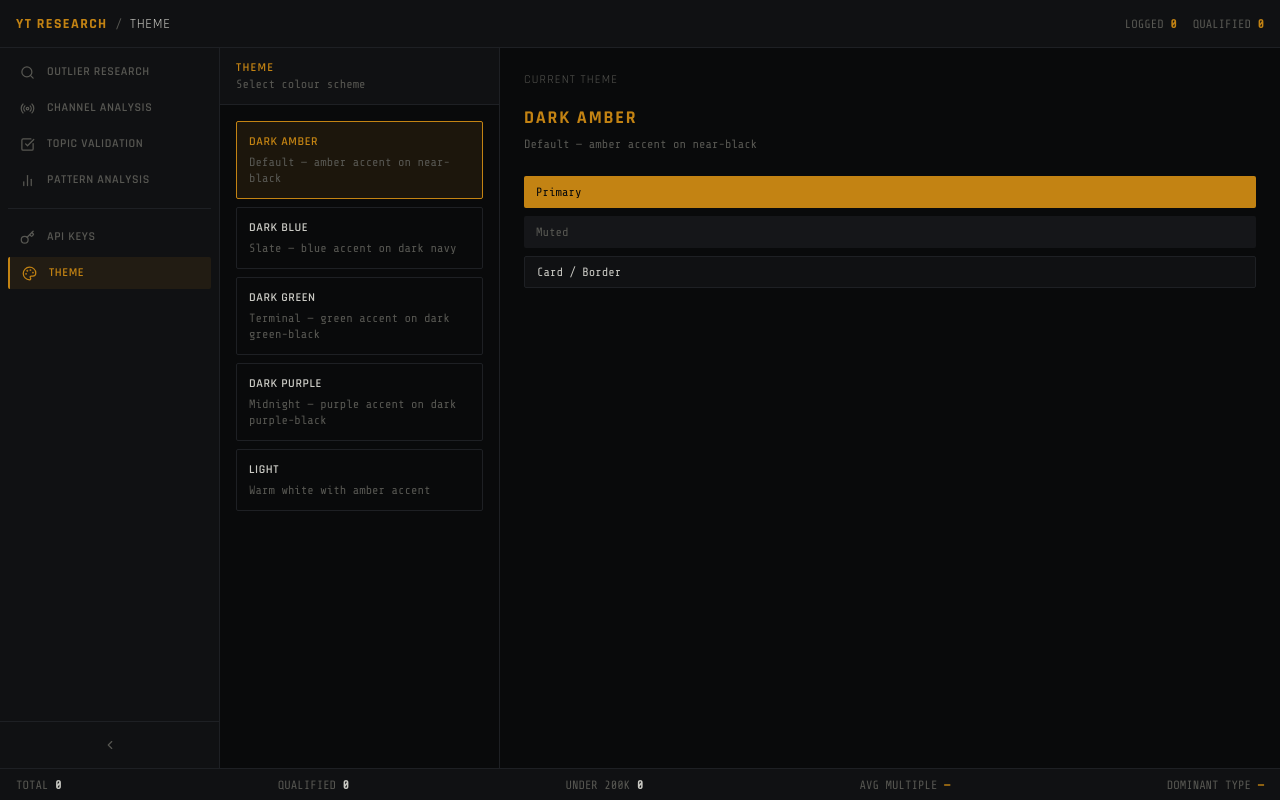
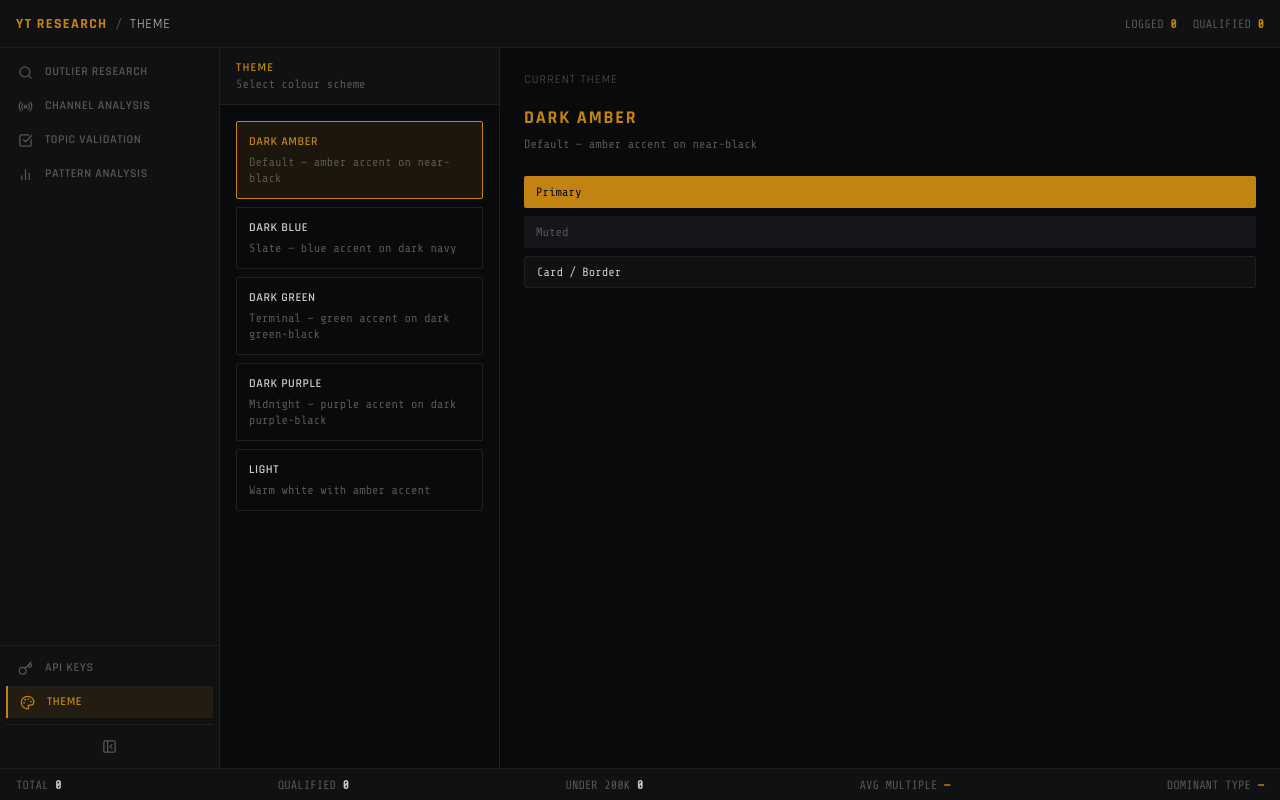
Before and after one commit to lordAjanaku/yt-research-tool, a React (Vite) app: page /theme in a window 1280 px wide. Built offline with nearby package versions, Linux system fonts and the light colour scheme.

Commit message:
fix: nav — PanelLeft icon, API/Theme moved to bottom

```diff
--- a/src/components/layout/NavPanel.jsx
+++ b/src/components/layout/NavPanel.jsx
@@ -1,7 +1,7 @@
 import { useNavigate, useLocation } from 'react-router-dom'
 import {
   Search, Radio, CheckSquare, BarChart2,
-  Key, Palette, ChevronLeft, ChevronRight
+  Key, Palette, PanelLeftClose, PanelLeftOpen
 } from 'lucide-react'
 import { useStore } from '@/store/useStore'
 import { cn } from '@/lib/utils'
@@ -25,7 +25,7 @@ export function NavPanel() {
   const location = useLocation()
   const { navExpanded, setNavExpanded } = useStore()
 
-  const width = navExpanded ? 'w-[220px]' : 'w-[56px]'
+  const width = navExpanded ? 'w-[220px]' : 'w-[52px]'
 
   function NavItem({ item }) {
     const active = location.pathname === item.path
@@ -34,7 +34,7 @@ export function NavPanel() {
       <button
         onClick={() => navigate(item.path)}
         className={cn(
-          'flex items-center gap-3 w-full px-3 py-2 rounded-sm text-xs font-head font-semibold tracking-wider uppercase transition-colors',
+          'flex items-center gap-3 w-full px-3 py-2 text-xs font-head font-semibold tracking-wider uppercase transition-colors',
           active
             ? 'bg-primary/10 text-primary border-l-2 border-primary'
             : 'text-muted-foreground hover:text-foreground hover:bg-muted'
@@ -59,17 +59,25 @@ export function NavPanel() {
 
   return (
     <div className={cn('flex flex-col h-full bg-card border-r border-border transition-all duration-200 flex-shrink-0', width)}>
-      <div className="flex flex-col gap-1 p-2 flex-1">
+
+      {/* MAIN NAV */}
+      <div className="flex flex-col gap-0.5 p-1.5 flex-1 pt-2">
         {NAV_ITEMS.map(item => <NavItem key={item.path} item={item} />)}
-        <Separator className="my-2" />
+      </div>
+
+      {/* BOTTOM — Settings + Toggle */}
+      <div className="flex flex-col gap-0.5 p-1.5 border-t border-border">
         {BOTTOM_ITEMS.map(item => <NavItem key={item.path} item={item} />)}
-      </div>
-      <div className="p-2 border-t border-border">
+        <Separator className="my-1" />
         <button
           onClick={() => setNavExpanded(!navExpanded)}
-          className="flex items-center justify-center w-full p-2 text-muted-foreground hover:text-foreground hover:bg-muted rounded-sm transition-colors"
+          className="flex items-center justify-center w-full p-2 text-muted-foreground hover:text-primary hover:bg-muted transition-colors"
+          title={navExpanded ? 'Collapse sidebar' : 'Expand sidebar'}
         >
-          {navExpanded ? <ChevronLeft size={14} /> : <ChevronRight size={14} />}
+          {navExpanded
+            ? <PanelLeftClose size={15} />
+            : <PanelLeftOpen size={15} />
+          }
         </button>
       </div>
     </div>
```
